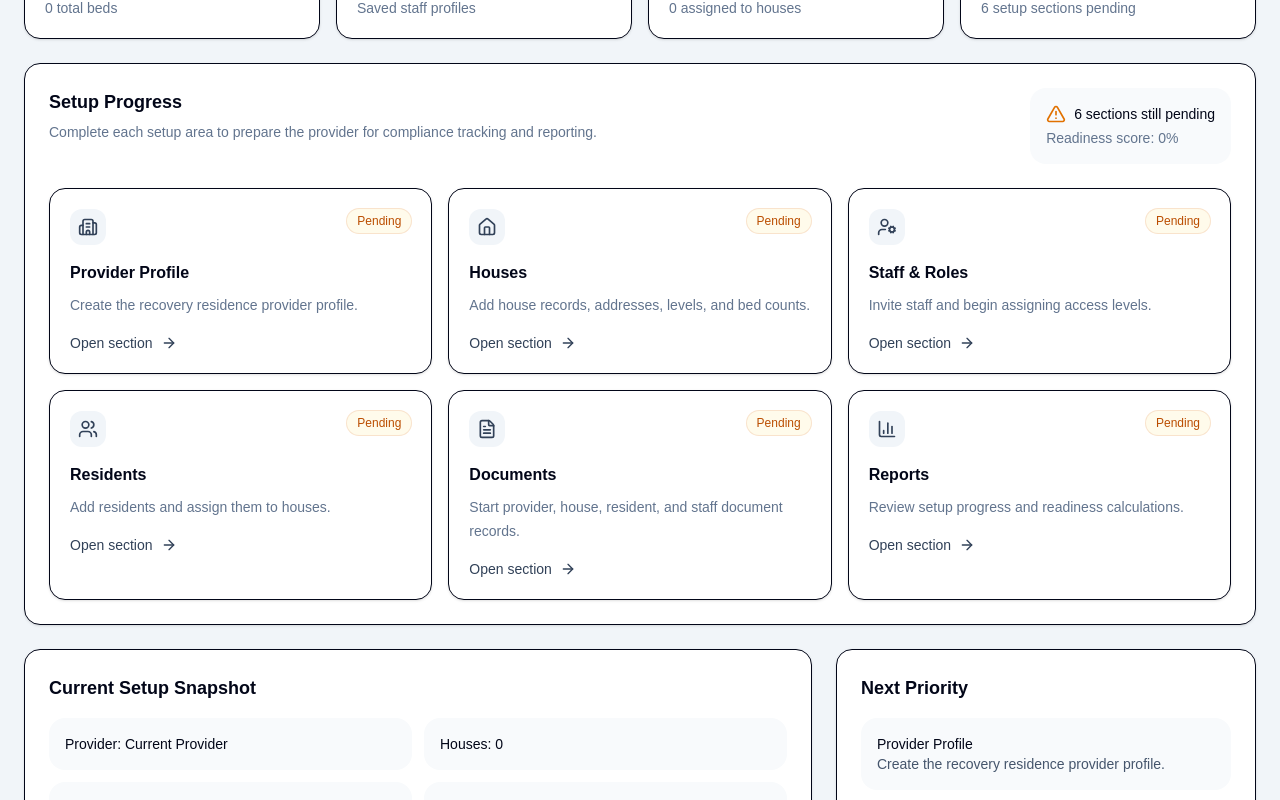
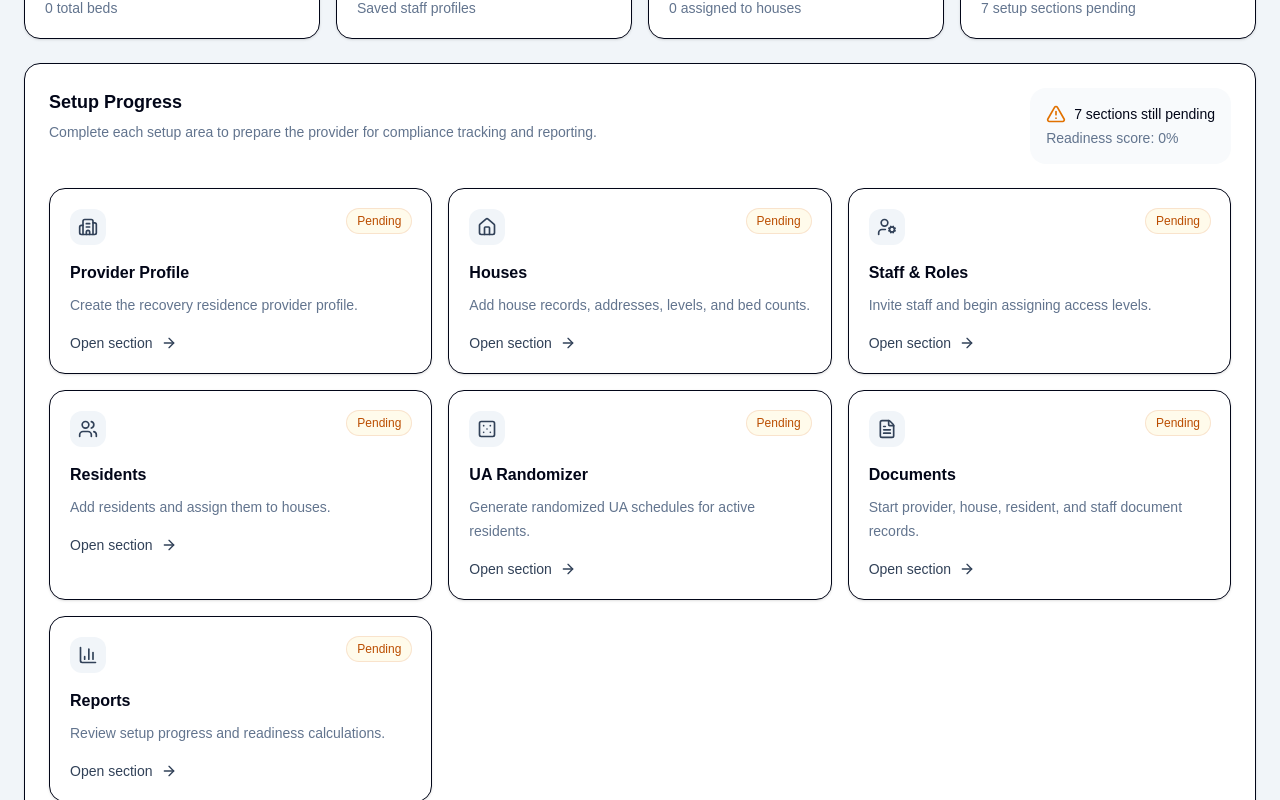
Before and after one commit to RBooth10/halfway-portal, a Next.js app: page / in a window 1280 px wide. Shown: the part 485-1285 px from the top of the page. Built offline with nearby package versions, Linux system fonts and the light colour scheme; no server answers; the database is empty.

Commit message:
Add UA randomizer schedule generator

```diff
--- a/app/page.tsx
+++ b/app/page.tsx
@@ -14,6 +14,7 @@ import {
   ShieldCheck,
   UserCog,
   Users,
+  Dice5,
 } from "lucide-react";
 import Link from "next/link";
 import PageShell from "@/components/PageShell";
@@ -247,6 +248,13 @@ export default function DashboardPage() {
       complete: counts.residents > 0,
     },
     {
+      title: "UA Randomizer",
+      description: "Generate randomized UA schedules for active residents.",
+      href: "/ua-randomizer",
+      icon: Dice5,
+      complete: counts.residents > 0,
+    },
+    {
       title: "Documents",
       description: "Start provider, house, resident, and staff document records.",
       href: "/documents",
```
